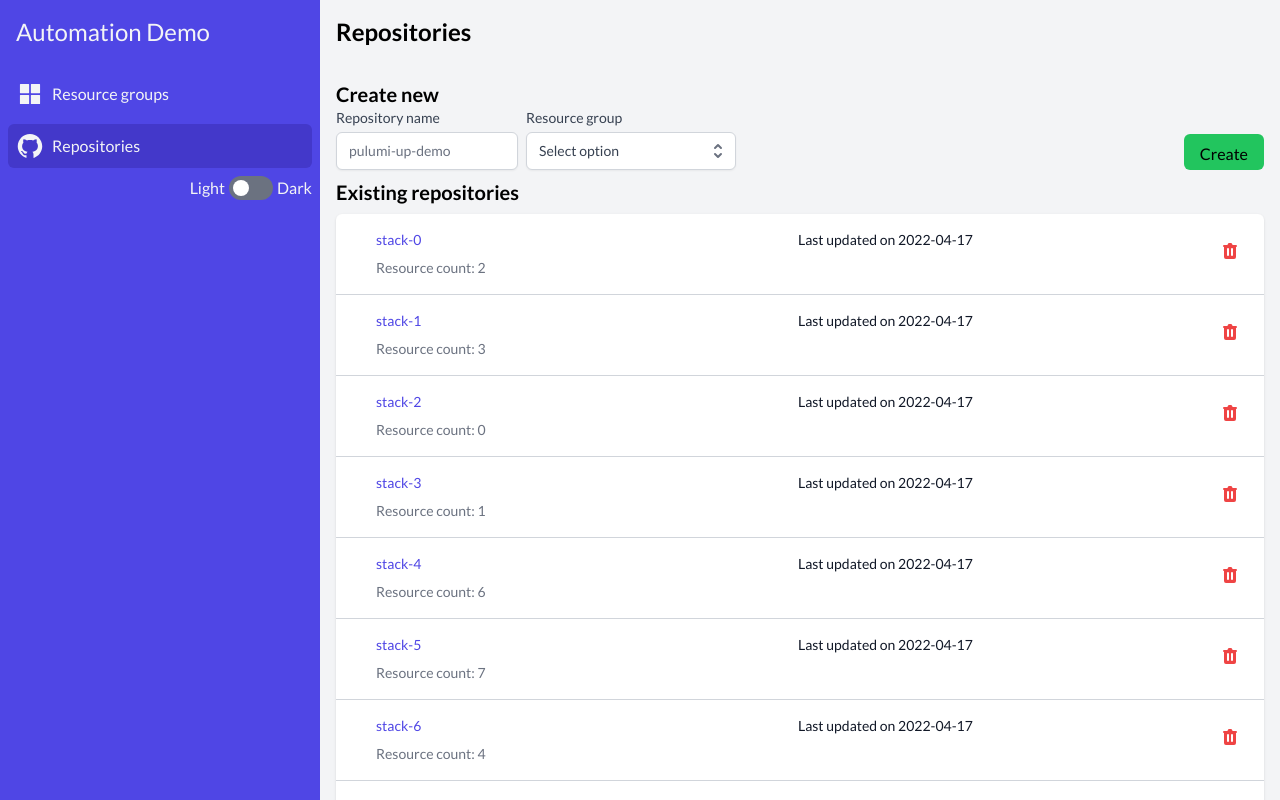
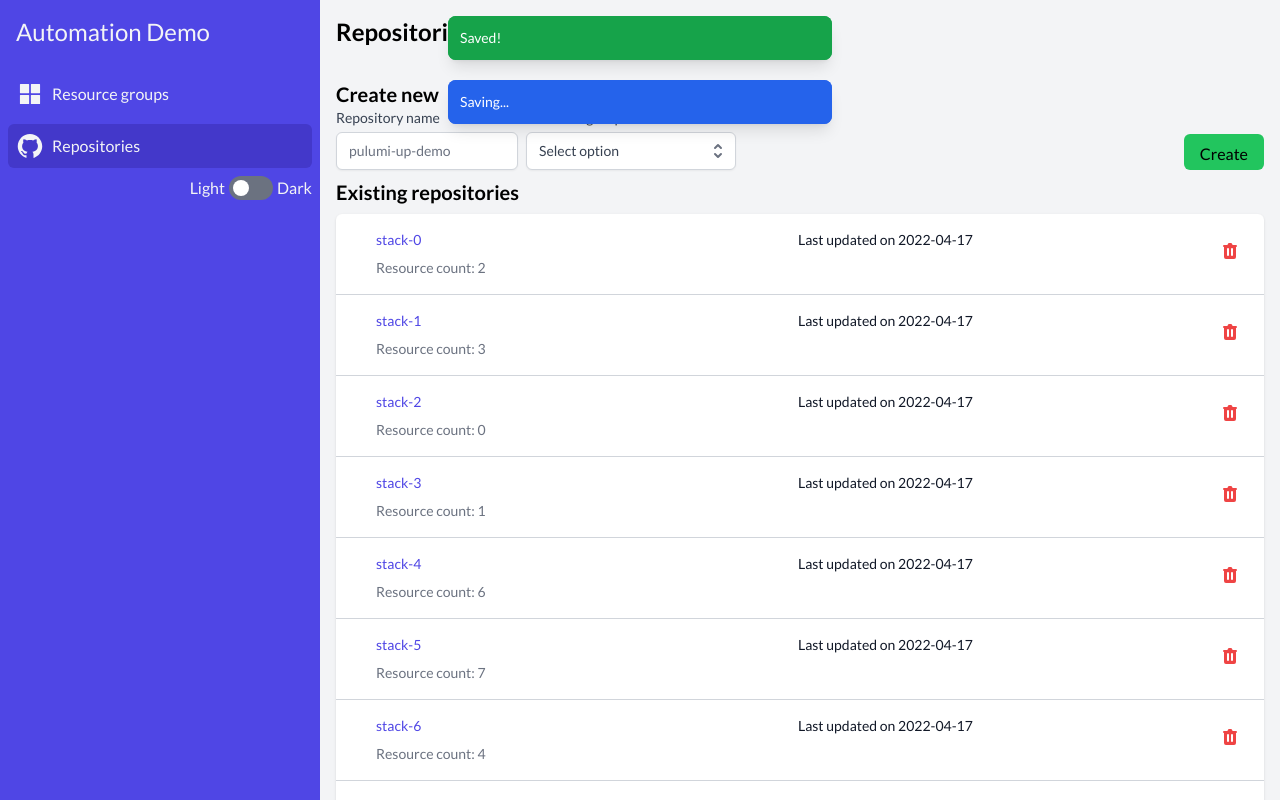
Before and after one commit to mastoj/pulumi-automation-demo, a Next.js app: page /repositories in a window 1280 px wide. Both pictures are taken after typing "Sample" into the empty fields and a click on the button "Create". Built offline with nearby package versions, Linux system fonts and the light colour scheme.

Commit message:
Simple toasts for saves

```diff
--- a/modules/common/ResourceController.ts
+++ /dev/null
@@ -1,75 +0,0 @@
-import { useState } from "react";
-import { useMutation, useQuery, useQueryClient } from "react-query";
-import { ResourceSummary, Specification } from "../common/types";
-import { ResourceService } from "./ResourceService";
-
-export interface ResourceController<T extends Specification> {
-    resource: T;
-    setResource: (resource: T) => void;
-    setValue: (key: string, value: any) => void;
-    saveResource: () => Promise<void>;
-    resources: ResourceSummary[];
-    deleteResource: (stackName: string) => Promise<void>;
-    resourcesAreLoading: boolean;
-    isSaving: boolean;
-}
-
-export function useResourceController<TSpec extends Specification>(
-    defaultResource: TSpec,
-    resourceService: ResourceService<TSpec>,
-    resourceName: string
-    ) {
-        const [resource, setResource] = useState(defaultResource);
-        const [isSaving, setIsSaving] = useState(false);
-        const queryClient = useQueryClient();
-        const getResourcesQueryName = `get-${resourceName}`;
-        const { isLoading, data: resourceGroups } = useQuery(
-            getResourcesQueryName,
-            () => {
-                return resourceService.getResources();
-            }
-        );
-        const saveResourceMutation = useMutation(
-            (specification: TSpec) => {
-                setIsSaving(true);
-                return resourceService.saveResource(specification);
-            },
-            {
-                onSuccess: (data) => {
-                    console.log("Saved: ", data);
-                    setResource(defaultResource);
-                    setIsSaving(false);
-                    queryClient.invalidateQueries(getResourcesQueryName);
-                },
-            }
-        );
-        const setValue = (key: string, value: any) => {
-            if(key === "name") {
-                setResource(resource => ({
-                    ...resource,
-                    [key]: value,
-                    stackName: value
-                }));
-            }
-            else {
-                setResource(resource => ({
-                    ...resource,
-                    [key]: value
-                }));
-            }
-        };
-        return {
-            resource,
-            setResource,
-            setValue,
-            resources: resourceGroups || [],
-            resourcesAreLoading: isLoading,
-            deleteResource: resourceService.deleteResource,
-            saveResource: async (evt: React.FormEvent<HTMLFormElement>) => {
-                evt.preventDefault();
-                await saveResourceMutation.mutateAsync(resource);
-                setResource(defaultResource);
-            },
-            isSaving: isSaving,
-        } as ResourceController<TSpec>;
-};
--- /dev/null
+++ b/modules/common/ResourceController.tsx
@@ -0,0 +1,99 @@
+import { useState } from "react";
+import { useMutation, useQuery, useQueryClient } from "react-query";
+import { ResourceSummary, Specification } from "../common/types";
+import { ResourceService } from "./ResourceService";
+import toast from "react-hot-toast";
+
+const simpleToast = (bgColor: string) => (message: string) => {
+    toast.custom((t) => {
+        return (
+            <div
+                className={`${bgColor} shadow-lg mx-auto w-96 max-w-full text-sm pointer-events-auto bg-clip-padding rounded-lg block mb-3`}
+                id="static-example"
+                role="alert"
+                aria-live="assertive"
+                aria-atomic="true"
+                data-mdb-autohide="false"
+            >
+                <div className={`p-3 ${bgColor} rounded-lg break-words text-white`}>
+                    {message}
+                </div>
+            </div>
+        );
+    });
+};
+
+const savingToast = () => simpleToast("bg-blue-600")("Saving...");
+const successToast = (message: string) => simpleToast("bg-green-600")(message);
+
+export interface ResourceController<T extends Specification> {
+    resource: T;
+    setResource: (resource: T) => void;
+    setValue: (key: string, value: any) => void;
+    saveResource: () => Promise<void>;
+    resources: ResourceSummary[];
+    deleteResource: (stackName: string) => Promise<void>;
+    resourcesAreLoading: boolean;
+    isSaving: boolean;
+}
+
+export function useResourceController<TSpec extends Specification>(
+    defaultResource: TSpec,
+    resourceService: ResourceService<TSpec>,
+    resourceName: string
+) {
+    const [resource, setResource] = useState(defaultResource);
+    const [isSaving, setIsSaving] = useState(false);
+    const queryClient = useQueryClient();
+    const getResourcesQueryName = `get-${resourceName}`;
+    const { isLoading, data: resourceGroups } = useQuery(
+        getResourcesQueryName,
+        () => {
+            return resourceService.getResources();
+        }
+    );
+    const saveResourceMutation = useMutation(
+        (specification: TSpec) => {
+            savingToast();
+            setIsSaving(true);
+            return resourceService.saveResource(specification);
+        },
+        {
+            onSuccess: (data) => {
+                console.log("Saved: ", data);
+                setResource(defaultResource);
+                setIsSaving(false);
+                queryClient.invalidateQueries(getResourcesQueryName);
+                successToast("Saved!")
+            },
+        }
+    );
+    const setValue = (key: string, value: any) => {
+        if (key === "name") {
+            setResource((resource) => ({
+                ...resource,
+                [key]: value,
+                stackName: value,
+            }));
+        } else {
+            setResource((resource) => ({
+                ...resource,
+                [key]: value,
+            }));
+        }
+    };
+    return {
+        resource,
+        setResource,
+        setValue,
+        resources: resourceGroups || [],
+        resourcesAreLoading: isLoading,
+        deleteResource: resourceService.deleteResource,
+        saveResource: async (evt: React.FormEvent<HTMLFormElement>) => {
+            evt.preventDefault();
+            await saveResourceMutation.mutateAsync(resource);
+            setResource(defaultResource);
+        },
+        isSaving: isSaving,
+    } as ResourceController<TSpec>;
+}
--- a/package.json
+++ b/package.json
@@ -16,6 +16,7 @@
     "next-themes": "^0.1.1",
     "react": "18.0.0",
     "react-dom": "18.0.0",
+    "react-hot-toast": "^2.2.0",
     "react-icons": "^4.3.1",
     "react-query": "^3.35.0"
   },
--- a/pages/_app.tsx
+++ b/pages/_app.tsx
@@ -4,6 +4,7 @@ import Layout from "../components/Layout";
 import { ThemeProvider } from "next-themes";
 import { useEffect, useState } from "react";
 import { QueryClient, QueryClientProvider } from 'react-query'
+import { Toaster } from 'react-hot-toast';
 
 const queryClient = new QueryClient();
 
@@ -19,6 +20,7 @@ function MyApp({ Component, pageProps }: AppProps) {
                     <ThemeProvider attribute="class">
                         <Layout>
                             <Component {...pageProps} />
+                            <Toaster />
                         </Layout>
                     </ThemeProvider>
                 </QueryClientProvider>
```
Also changed, not shown: 1 other file (tests, documents, lock files or other folders).
